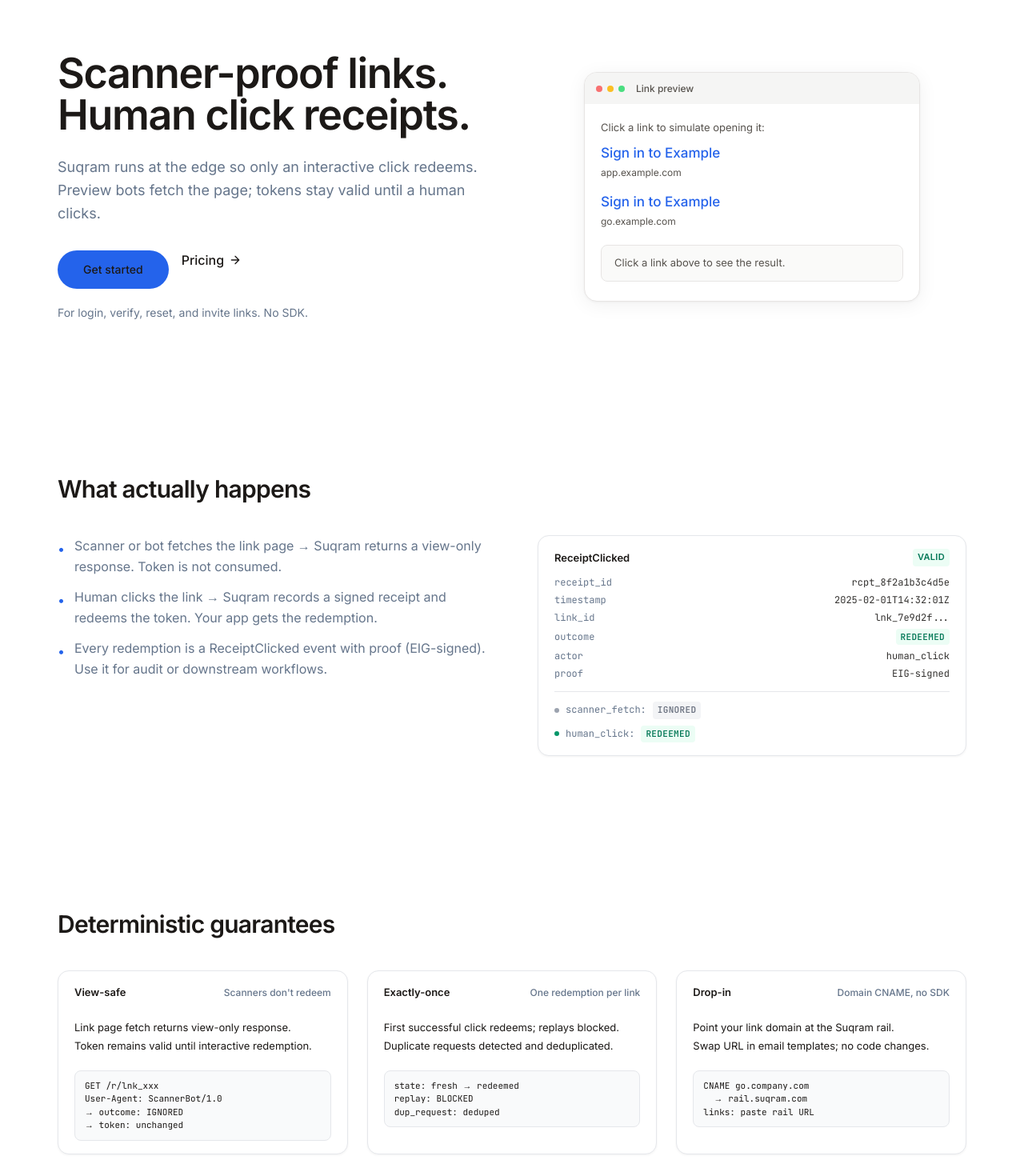
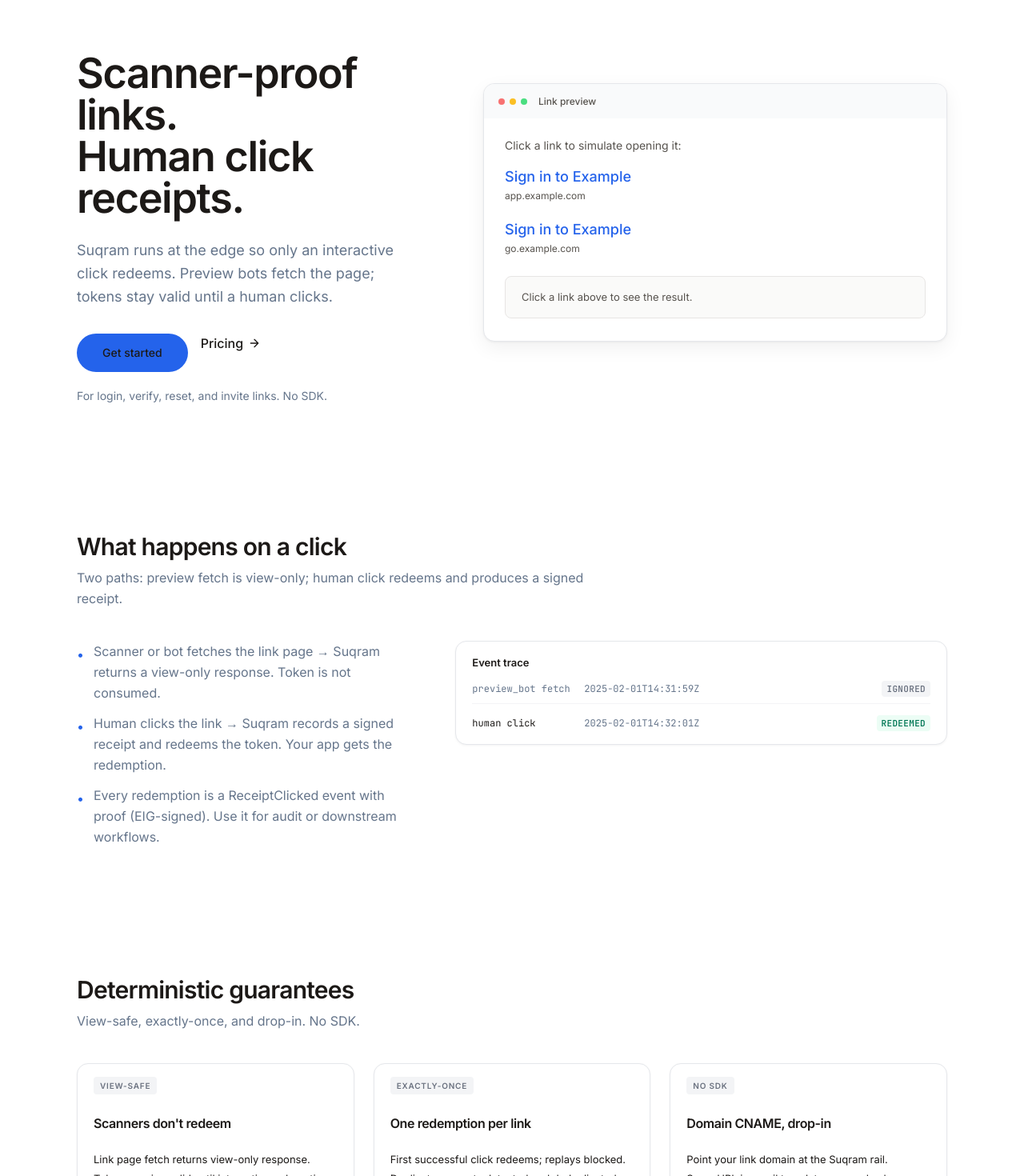
Before and after one commit to macuunamatata/Suqram, a Next.js app in the folder site/: page / in a window 1280 px wide. Shown: the part 120-1590 px from the top of the page at 80% size. Built offline with nearby package versions, Linux system fonts and the light colour scheme.

Commit message:
Polish UI/UX to domained feel

```diff
--- /dev/null
+++ b/site/app/components/EventTraceCard.tsx
@@ -0,0 +1,21 @@
+export default function EventTraceCard() {
+  return (
+    <div className="product-panel">
+      <div className="product-panel__header">
+        <span className="product-panel__title">Event trace</span>
+      </div>
+      <div className="product-panel__body font-mono text-xs">
+        <div className="product-panel__trace-row">
+          <span className="text-muted-foreground shrink-0 w-32">preview_bot fetch</span>
+          <span className="text-muted-foreground shrink-0">2025-02-01T14:31:59Z</span>
+          <span className="product-panel__badge product-panel__badge--ignored ml-auto">IGNORED</span>
+        </div>
+        <div className="product-panel__trace-row">
+          <span className="text-foreground shrink-0 w-32">human click</span>
+          <span className="text-muted-foreground shrink-0">2025-02-01T14:32:01Z</span>
+          <span className="product-panel__badge product-panel__badge--redeemed ml-auto">REDEEMED</span>
+        </div>
+      </div>
+    </div>
+  );
+}
--- a/site/app/components/GuaranteesGrid.tsx
+++ b/site/app/components/GuaranteesGrid.tsx
@@ -1,7 +1,7 @@
 const CARDS = [
   {
-    title: "View-safe",
-    subtitle: "Scanners don't redeem",
+    label: "VIEW-SAFE",
+    title: "Scanners don't redeem",
     bullets: [
       "Link page fetch returns view-only response.",
       "Token remains valid until interactive redemption.",
@@ -16,8 +16,8 @@
     ),
   },
   {
-    title: "Exactly-once",
-    subtitle: "One redemption per link",
+    label: "EXACTLY-ONCE",
+    title: "One redemption per link",
     bullets: [
       "First successful click redeems; replays blocked.",
       "Duplicate requests detected and deduplicated.",
@@ -31,8 +31,8 @@
     ),
   },
   {
-    title: "Drop-in",
-    subtitle: "Domain CNAME, no SDK",
+    label: "NO SDK",
+    title: "Domain CNAME, drop-in",
     bullets: [
       "Point your link domain at the Suqram rail.",
       "Swap URL in email templates; no code changes.",
@@ -49,19 +49,19 @@
 
 export default function GuaranteesGrid() {
   return (
-    <div className="grid grid-cols-1 md:grid-cols-3 gap-6">
-      {CARDS.map(({ title, subtitle, bullets, snippet }) => (
-        <div key={title} className="product-panel product-panel--card">
-          <div className="product-panel__header">
-            <span className="product-panel__title">{title}</span>
-            <span className="text-xs font-medium text-muted-foreground">{subtitle}</span>
+    <div className="grid grid-cols-1 md:grid-cols-3 gap-6 md:items-stretch">
+      {CARDS.map(({ label, title, bullets, snippet }) => (
+        <div key={label} className="product-panel product-panel--card flex flex-col">
+          <div className="product-panel__header product-panel__header--col">
+            <span className="product-panel__badge product-panel__badge--label">{label}</span>
           </div>
-          <ul className="product-panel__bullets">
+          <h3 className="text-base font-semibold tracking-tight text-foreground mt-0 mb-3">{title}</h3>
+          <ul className="product-panel__bullets flex-1 min-h-0">
             {bullets.map((b, i) => (
               <li key={i}>{b}</li>
             ))}
           </ul>
-          <div className="product-panel__mini">
+          <div className="product-panel__mini mt-auto pt-4">
             {snippet}
           </div>
         </div>
--- /dev/null
+++ b/site/app/components/Section.tsx
@@ -0,0 +1,35 @@
+import { type ReactNode } from "react";
+
+const CONTAINER = "mx-auto w-full max-w-6xl px-6 sm:px-8";
+const SECTION_PY = "py-14 sm:py-20";
+const H2_CLASS = "text-2xl sm:text-3xl font-semibold tracking-tight text-foreground";
+const SUBTEXT_CLASS = "mt-2 text-base text-muted-foreground leading-relaxed max-w-2xl";
+
+type SectionProps = {
+  id?: string;
+  eyebrow?: string;
+  title: string;
+  subtext?: string;
+  children: ReactNode;
+};
+
+export default function Section({ id, eyebrow, title, subtext, children }: SectionProps) {
+  return (
+    <section className={SECTION_PY} id={id}>
+      <div className={CONTAINER}>
+        <header className="mb-10">
+          {eyebrow && (
+            <p className="text-xs font-semibold tracking-wider text-muted-foreground uppercase mb-2">
+              {eyebrow}
+            </p>
+          )}
+          <h2 className={H2_CLASS}>{title}</h2>
+          {subtext && <p className={SUBTEXT_CLASS}>{subtext}</p>}
+        </header>
+        {children}
+      </div>
+    </section>
+  );
+}
+
+export { CONTAINER, SECTION_PY, H2_CLASS, SUBTEXT_CLASS };
--- a/site/app/globals.css
+++ b/site/app/globals.css
@@ -1380,6 +1380,72 @@
     color: var(--text);
   }
 
+  /* ─── Hero demo wrapper (dominant centerpiece, ~55–60% width on desktop) ─── */
+  .hero-demo-wrap {
+    width: 100%;
+    min-height: 320px;
+    display: flex;
+    align-items: center;
+    justify-content: center;
+    padding: 1rem 0;
+  }
+  @media (min-width: 768px) {
+    .hero-demo-wrap {
+      min-height: 380px;
+      padding: 1.5rem 0 1.5rem 1rem;
+      justify-content: flex-end;
+    }
+  }
+  @media (min-width: 1024px) {
+    .hero-demo-wrap {
+      min-height: 400px;
+      padding: 2rem 0 2rem 1.5rem;
+    }
+  }
+  .hero-demo-wrap .scanner-demo {
+    width: 100%;
+    max-width: 100%;
+    margin: 0;
+  }
+  @media (min-width: 640px) {
+    .hero-demo-wrap .scanner-demo {
+      max-width: 540px;
+    }
+  }
+  @media (min-width: 1024px) {
+    .hero-demo-wrap .scanner-demo {
+      max-width: 580px;
+      min-width: 420px;
+    }
+  }
+  .hero-demo-wrap .scanner-demo .scanner-demo__chrome {
+    border-radius: 14px;
+    box-shadow: 0 1px 3px rgba(0, 0, 0, 0.05), 0 8px 24px rgba(0, 0, 0, 0.06);
+  }
+  .hero-demo-wrap .scanner-demo .scanner-demo__body {
+    padding: 24px 26px 28px;
+  }
+  .hero-demo-wrap .scanner-demo .scanner-demo__label {
+    font-size: 0.875rem;
+    margin-bottom: 1rem;
+  }
+  .hero-demo-wrap .scanner-demo .scanner-demo__links {
+    gap: 1.25rem;
+    margin-bottom: 1.5rem;
+  }
+  .hero-demo-wrap .scanner-demo .scanner-demo__link {
+    font-size: 1.0625rem;
+  }
+  @media (min-width: 640px) {
+    .hero-demo-wrap .scanner-demo .scanner-demo__link {
+      font-size: 1.125rem;
+    }
+  }
+  .hero-demo-wrap .scanner-demo .scanner-demo__output {
+    min-height: 3rem;
+    padding: 1rem 1.25rem;
+  }
+
   /* ─── Scanner demo window ─── */
   .scanner-demo {
     width: 100%;
@@ -1388,17 +1454,17 @@
   }
   .scanner-demo__chrome {
     background: var(--surface);
-    border: 1px solid var(--border);
-    border-radius: 16px;
-    box-shadow: 0 4px 24px rgba(0, 0, 0, 0.06), 0 1px 3px rgba(0, 0, 0, 0.04);
+    border: 1px solid #e5e7eb;
+    border-radius: 14px;
+    box-shadow: 0 1px 3px rgba(0, 0, 0, 0.05), 0 4px 12px rgba(0, 0, 0, 0.04);
     overflow: hidden;
   }
   .scanner-demo__titlebar {
     display: flex;
     align-items: center;
     gap: 6px;
-    padding: 10px 14px;
-    background: #f5f5f4;
+    padding: 12px 18px;
+    background: #f9fafb;
   }
   .scanner-demo__dot {
     width: 8px;
@@ -1416,7 +1482,7 @@
     color: var(--muted);
   }
   .scanner-demo__body {
-    padding: 1.25rem 1.25rem 1.5rem;
+    padding: 18px 20px 20px;
   }
   .scanner-demo__label {
     margin: 0 0 0.75rem;
@@ -1576,7 +1642,7 @@
     display: flex;
     flex-direction: column;
     gap: 12px;
-    min-height: 0;
+    min-height: 260px;
   }
   .product-panel__bullets {
     list-style: none;
@@ -1614,6 +1680,20 @@
   }
   .product-panel__row span:last-child {
     flex-shrink: 0;
+  }
+  .product-panel__trace-row {
+    display: flex;
+    align-items: center;
+    gap: 12px;
+    padding: 8px 0;
+    border-bottom: 1px solid #f3f4f6;
+  }
+  .product-panel__trace-row:last-child {
+    border-bottom: none;
+    padding-bottom: 0;
+  }
+  .product-panel__trace-row:first-child {
+    padding-top: 0;
   }
   .product-panel__badge {
     font-size: 0.6875rem;
@@ -1635,6 +1715,20 @@
   .product-panel__badge--blocked {
     background: #fef2f2;
     color: #b91c1c;
+  }
+  .product-panel__badge--label {
+    font-size: 0.625rem;
+    font-weight: 600;
+    letter-spacing: 0.08em;
+    padding: 3px 8px;
+    border-radius: 4px;
+    background: #f3f4f6;
+    color: #6b7280;
+  }
+  .product-panel__header--col {
+    flex-direction: column;
+    align-items: flex-start;
+    gap: 0;
   }
   .product-panel__timeline {
     margin-top: 14px;
--- a/site/app/page.tsx
+++ b/site/app/page.tsx
@@ -1,7 +1,8 @@
 import type { Metadata } from "next";
 import Link from "next/link";
 import ScannerDemo from "./components/ScannerDemo";
-import ReceiptPanel from "./components/ReceiptPanel";
+import Section, { CONTAINER, SECTION_PY } from "./components/Section";
+import EventTraceCard from "./components/EventTraceCard";
 import GuaranteesGrid from "./components/GuaranteesGrid";
 import InstallSteps from "./components/InstallSteps";
 import DnsStatusCard from "./components/DnsStatusCard";
@@ -13,17 +14,18 @@
     "Scanner-proof links and human click receipts. EIG. Prevent preview bots from triggering your auth workflows.",
 };
 
-const CONTAINER = "mx-auto w-full max-w-[1200px] px-6 sm:px-8";
-const SECTION_PY = "py-16 sm:py-20 lg:py-24";
+const GRID_12 = "grid grid-cols-1 lg:grid-cols-12 gap-10 lg:gap-12 items-start";
+const COL_5 = "col-span-12 lg:col-span-5";
+const COL_7 = "col-span-12 lg:col-span-7";
 
 export default function HomePage() {
   return (
     <>
-      {/* A) Hero + Demo */}
-      <section className="pt-12 sm:pt-16 lg:pt-20 pb-16 sm:pb-20 lg:pb-24" id="hero">
+      {/* Hero + Demo (demo ~55–60% width on desktop, centerpiece) */}
+      <section className={SECTION_PY} id="hero">
         <div className={CONTAINER}>
-          <div className="grid grid-cols-1 lg:grid-cols-2 gap-12 lg:gap-16 items-center">
-            <div className="max-w-xl">
+          <div className={`${GRID_12}`}>
+            <div className={COL_5}>
               <h1 className="text-4xl sm:text-5xl lg:text-[3.25rem] font-semibold tracking-tight text-foreground leading-[1.08]">
                 Scanner-proof links.
                 <br />
@@ -45,21 +47,21 @@
                 For login, verify, reset, and invite links. No SDK.
               </p>
             </div>
-            <div className="flex justify-center lg:justify-end">
+            <div className={`${COL_7} hero-demo-wrap`}>
               <ScannerDemo />
             </div>
           </div>
         </div>
       </section>
 
-      {/* B) What actually happens */}
-      <section className={SECTION_PY} id="what-happens">
-        <div className={CONTAINER}>
-          <h2 className="text-2xl sm:text-3xl font-semibold tracking-tight text-foreground mb-10">
-            What actually happens
-          </h2>
-          <div className="grid grid-cols-1 lg:grid-cols-2 gap-10 lg:gap-16 items-start">
-            <div>
+      {/* What happens on a click */}
+      <Section
+        id="what-happens"
+        title="What happens on a click"
+        subtext="Two paths: preview fetch is view-only; human click redeems and produces a signed receipt."
+      >
+        <div className={GRID_12}>
+          <div className={COL_5}>
             <ul className="space-y-3 text-base text-muted-foreground leading-relaxed">
               <li className="flex gap-3">
                 <span className="text-primary mt-1 shrink-0" aria-hidden>•</span>
@@ -75,32 +77,32 @@
               </li>
             </ul>
           </div>
-            <div className="w-full max-w-[400px] lg:max-w-none lg:min-w-0">
-              <ReceiptPanel />
+          <div className={`${COL_7} min-w-0`}>
+            <EventTraceCard />
           </div>
         </div>
+      </Section>
+
+      {/* Deterministic guarantees */}
+      <Section
+        id="guarantees"
+        title="Deterministic guarantees"
+        subtext="View-safe, exactly-once, and drop-in. No SDK."
+      >
+        <GuaranteesGrid />
+      </Section>
+
+      {/* Install in minutes */}
+      <Section
+        id="install"
+        title="Install in minutes"
+        subtext="CNAME, swap links, optional destination."
+      >
+        <div className={GRID_12}>
+          <div className={COL_5}>
+            <InstallSteps />
           </div>
-      </section>
-
-      {/* C) Deterministic guarantees */}
-      <section className={SECTION_PY} id="guarantees">
-        <div className={CONTAINER}>
-          <h2 className="text-2xl sm:text-3xl font-semibold tracking-tight text-foreground mb-10">
-            Deterministic guarantees
-          </h2>
-          <GuaranteesGrid />
-        </div>
-      </section>
-
-      {/* D) How to install */}
-      <section className={SECTION_PY} id="install">
-        <div className={CONTAINER}>
-          <h2 className="text-2xl sm:text-3xl font-semibold tracking-tight text-foreground mb-10">
-            How to install
-          </h2>
-          <div className="grid grid-cols-1 lg:grid-cols-2 gap-10 lg:gap-16 items-start">
-            <InstallSteps />
-            <div className="w-full max-w-[340px] lg:max-w-none lg:min-w-0">
+          <div className={`${COL_7} min-w-0`}>
             <DnsStatusCard />
           </div>
         </div>
@@ -109,11 +111,10 @@
             <Link href="/start">Get started</Link>
           </Button>
         </div>
-        </div>
-      </section>
+      </Section>
 
-      {/* Pricing anchor for nav */}
-      <section className="py-12" id="pricing">
+      {/* Pricing anchor */}
+      <section className={SECTION_PY} id="pricing">
         <div className={CONTAINER}>
           <p className="text-sm text-muted-foreground">
             Free tier: 1K redemptions/month. <Link href="/pricing" className="text-primary hover:underline">Pricing</Link>.
```
Lines whose indentation alone changed are shown as unchanged.
